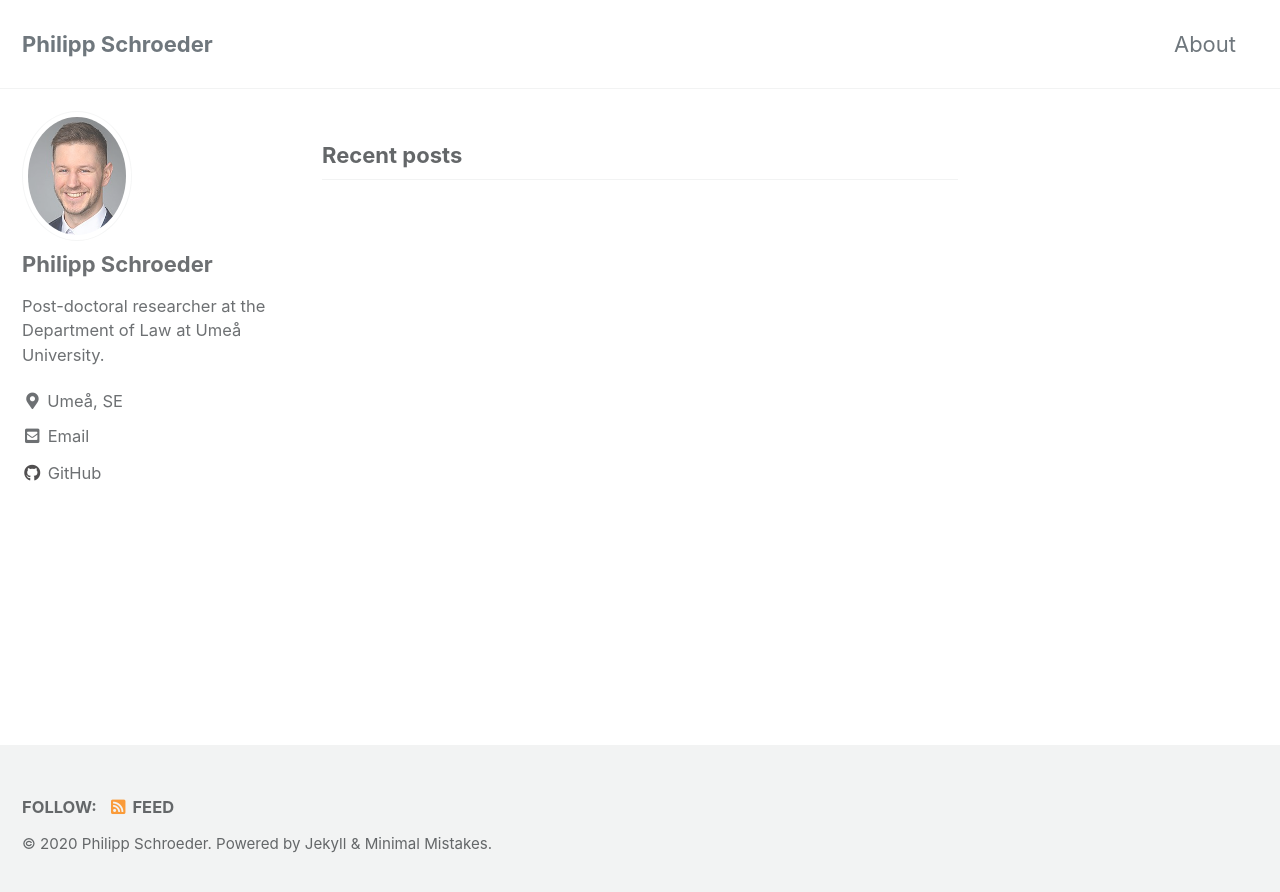
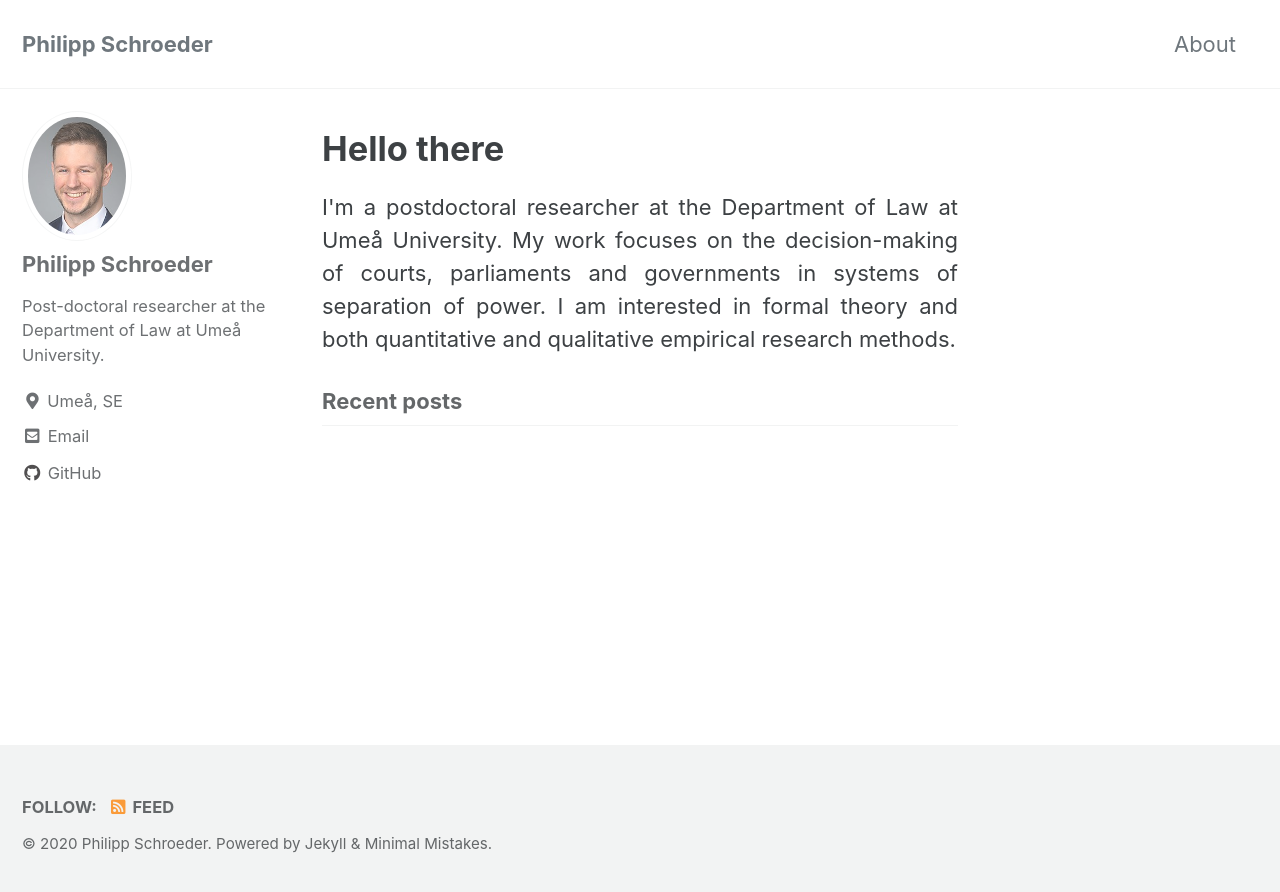
Before and after one commit to phischroeder/phischroeder.github.io, a Jekyll site: the page built from index.html, in a window 1280 px wide. Shown: the top 892 px of the page. Built offline with Jekyll 4.4.1, drawn with Linux system fonts in a browser that asks for light colours; cached includes are drawn as plain includes; the list of posts is cut into pages by our own code.

Commit message:
Update index.html

```diff
--- a/index.html
+++ b/index.html
@@ -1,5 +1,9 @@
 ---
 layout: home
 author_profile: true
-url: /about/
 ---
+
+<div class="me">
+	<h1>Hello there</h1>
+	<p style="text-align:justify">I'm a postdoctoral researcher at the Department of Law at Umeå University. My work focuses on the decision-making of courts, parliaments and governments in systems of separation of power. I am interested in formal theory and both quantitative and qualitative empirical research methods.</p>
+</div><!-- /.me -->
```
